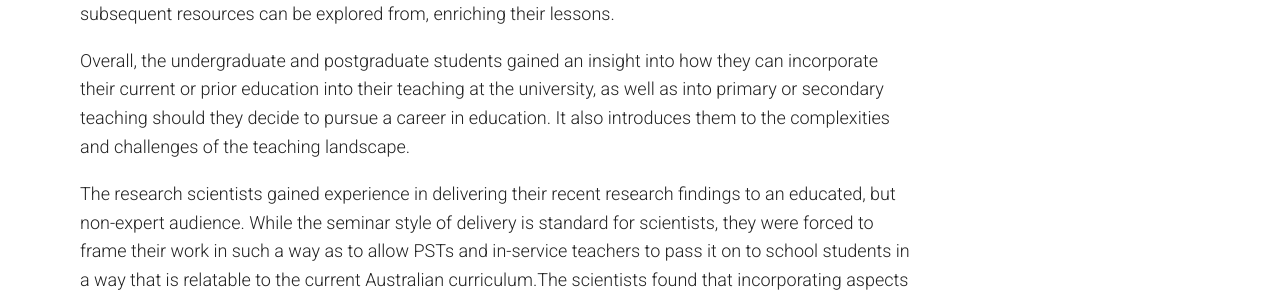
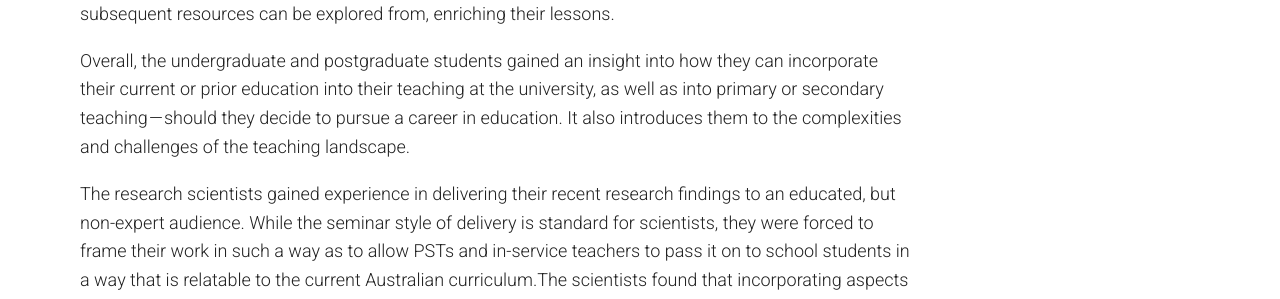
Before and after one commit to ReMSTEP/ReMSTEP-2017-v2, a Jekyll site: the page built from outcomes/spies/index.html, in a window 1280 px wide and 900 px high, scrolled down 4470 px. Shown: the part 210-509 px from the top of the window. Built offline with Jekyll 4.4.1, drawn with Linux system fonts in a browser that asks for light colours; nearby versions of some CDN libraries; some of the changed lines change nothing that is shown.

Commit message:
hairspace emdash

```diff
--- a/outcomes/spies/index.html
+++ b/outcomes/spies/index.html
@@ -88,7 +88,7 @@ fullTitleTag: p
 
     <p>The program sought to give a PSTs and in-service teachers an authentic and specific example of contemporary science, which they can draw upon in their teaching. Rather than referencing the textbook constantly, they are encouraged to not only learn, but create hands-on activities, and to link them with the seminars. Using the seminars and included lesson plans, they can create a launchpad from which subsequent resources can be explored from, enriching their lessons.</p>
 
-    <p>Overall, the undergraduate and postgraduate students gained an insight into how they can incorporate their current or prior education into their teaching at the university, as well as into primary or secondary teaching should they decide to pursue a career in education. It also introduces them to the complexities and challenges of the teaching landscape.</p>
+    <p>Overall, the undergraduate and postgraduate students gained an insight into how they can incorporate their current or prior education into their teaching at the university, as well as into primary or secondary teaching&#8202;&mdash;&#8202;should they decide to pursue a career in education. It also introduces them to the complexities and challenges of the teaching landscape.</p>
 
     <p>The research scientists gained experience in delivering their recent research findings to an educated, but non-expert audience. While the seminar style of delivery is standard for scientists, they were forced to frame their work in such a way as to allow PSTs and in-service teachers to pass it on to school students in a way that is relatable to the current Australian curriculum.The scientists found that incorporating aspects of their work into the school curriculum was easy enough once the technically intricate parts of their work have been removed. The fundamental principles of their research were easily grasped by PSTs and teachers; it is hoped that this extends to students as well, through the teacher’s experiences.</p>
 
```
